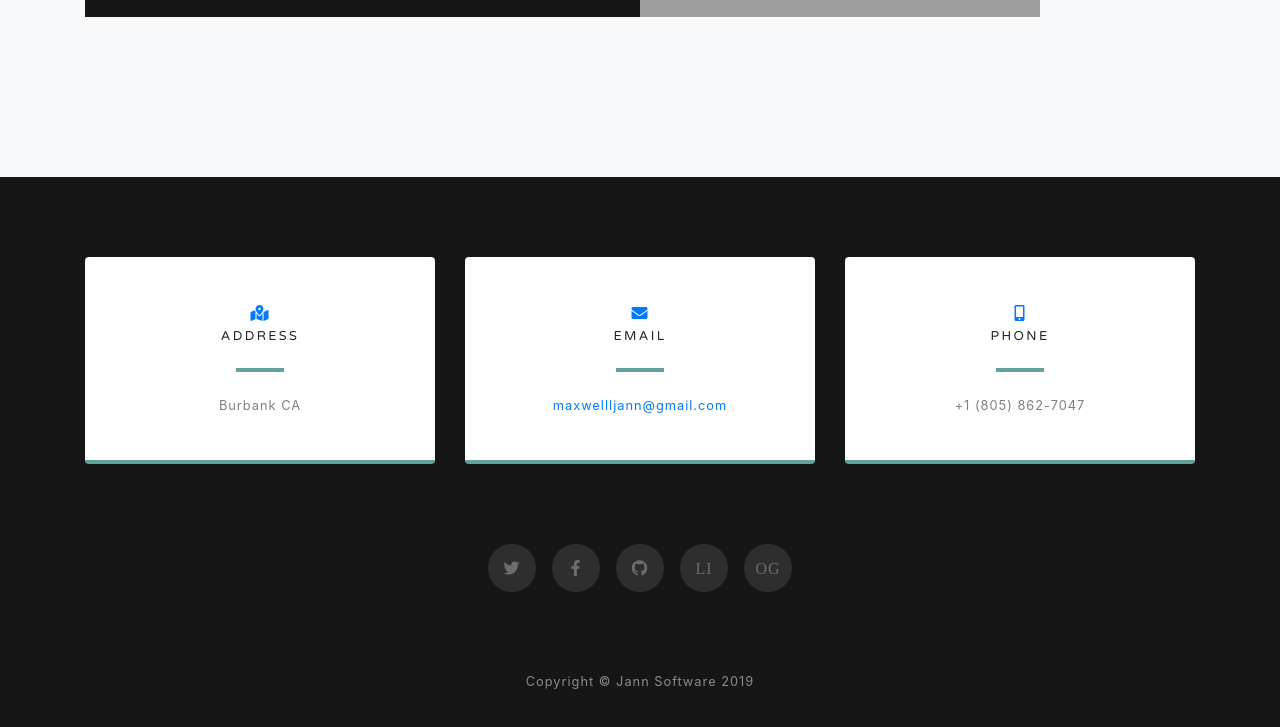
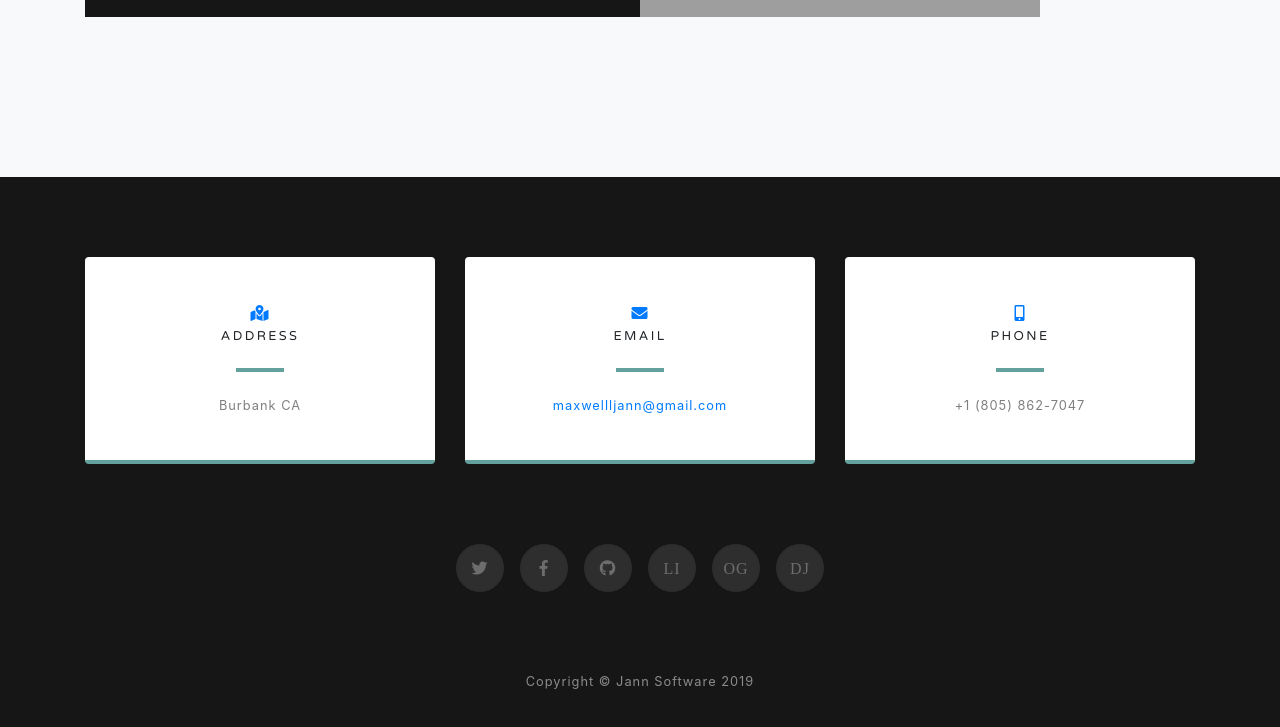
Before and after one commit to codejoy-wins/codejoy-wins.github.ioNull3, a website with bundled scripts: page index.html in a window 1280 px wide. Shown: the part 3653-4380 px from the top of the page. Built offline with nearby package versions, Linux system fonts and the light colour scheme; grey boxes are pictures that could not be loaded.

Commit message:
linked to dj alien

```diff
--- a/index.html
+++ b/index.html
@@ -219,6 +219,9 @@
           <a href="https://www.maxjann.com/" class="mx-2">
             <i class="fab featured-text">OG</i>
           </a>
+          <a href="https://pensive-lumiere-228b4a.netlify.com/alien.html" class="mx-2">
+            <i class="fab featured-text">DJ</i>
+          </a>
         </div>
 
       </div>
```
